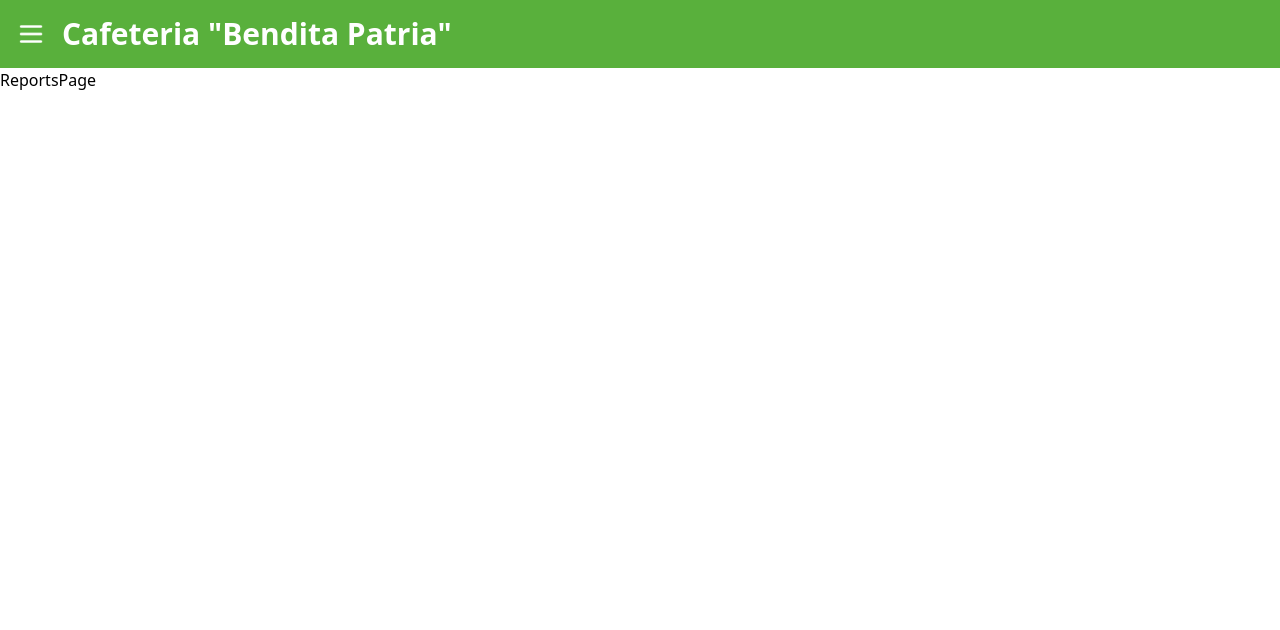
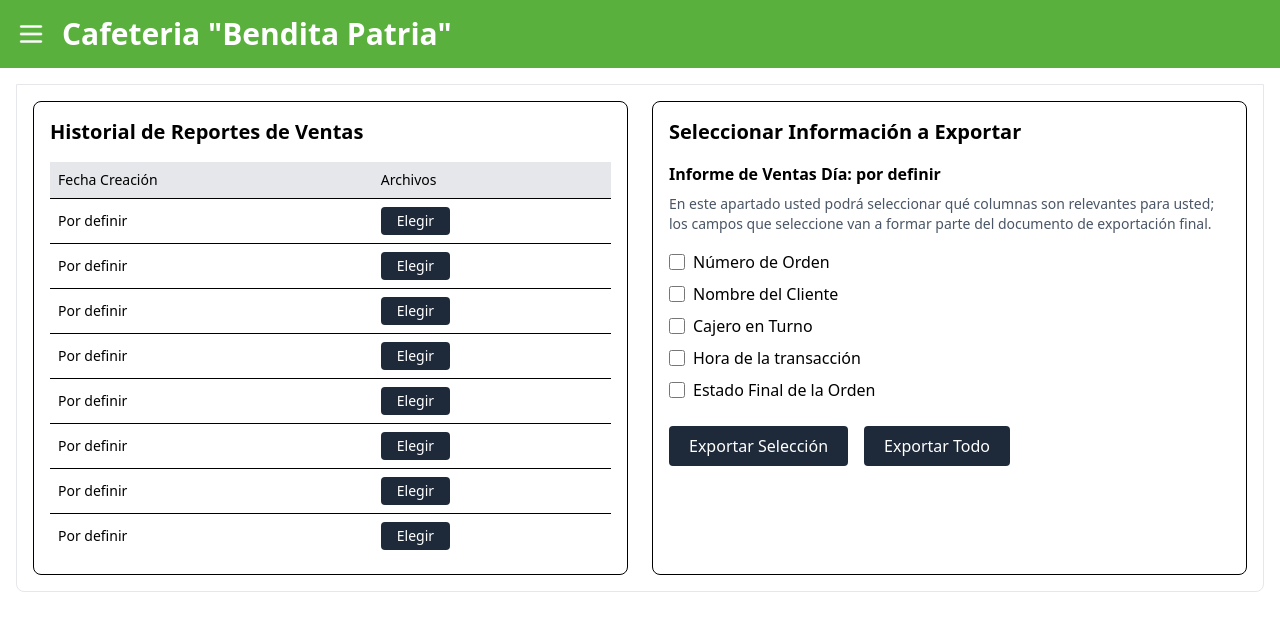
Before and after one commit to SeaBassy4/PUCA_Front_End, a React (Vite) app: page /reportes in a window 1280 px wide. Shown: the top 630 px of the page. Built offline with nearby package versions, Linux system fonts and the light colour scheme.

Commit message:
mefaltoagregarReportsPagexd

```diff
--- a/src/pages/ReportsPage.jsx
+++ b/src/pages/ReportsPage.jsx
@@ -1,7 +1,112 @@
 import React from "react";
+import PageWrapper from "../components/PageWrapper";
 
-const ReportsPage = () => {
-  return <div>ReportsPage</div>;
+
+const ReportsPage = () => {    {/*Cambiar luego*/}
+  const fechas = [
+    "Por definir",
+    "Por definir",
+    "Por definir",
+    "Por definir",
+    "Por definir",
+    "Por definir",
+    "Por definir",
+    "Por definir",
+  ];
+
+  return (
+    <PageWrapper>
+    <div className="p-4">
+
+
+      {/*Contenedor*/}
+      <div className="border border-gray-200 rounded-b-lg p-4 grid grid-cols-1 lg:grid-cols-2 gap-6">
+        {/* Historial izquierda*/}
+        <section className="border rounded-lg p-4">
+          <h2 className="text-xl font-semibold mb-4">
+            Historial de Reportes de Ventas
+          </h2>
+          <div className="overflow-y-auto max-h-[420px]">
+            <table className="w-full text-sm border-collapse">
+              <thead>
+                <tr className="bg-gray-200 text-left">
+                  <th className="p-2 font-medium">Fecha Creación</th>
+                  <th className="p-2 font-medium">Archivos</th>
+                </tr>
+              </thead>
+              <tbody>
+                {fechas.map((f) => (
+                  <tr key={f} className="border-t">
+                    <td className="p-2">{f}</td>
+                    <td className="p-2">
+                      <button className="px-4 py-1 rounded bg-gray-800 text-white">
+                        Elegir
+                      </button>
+                    </td>
+                  </tr>
+                ))}
+              </tbody>
+            </table>
+          </div>
+        </section>
+
+        {/* Selección derecha */}
+        <section className="border rounded-lg p-4">
+          <h2 className="text-xl font-semibold mb-4">
+            Seleccionar Información a Exportar
+          </h2>
+
+            <div className="flex items-center justify-between flex-wrap gap-2 mb-2">
+              <h3 className="text-base font-semibold">
+                Informe de Ventas Día: por definir
+              </h3>
+              <button className="text-sm underline text-blue-600">
+
+              </button>
+            </div>
+            <p className="text-sm text-gray-600 mb-4">
+              En este apartado usted podrá seleccionar qué columnas son
+              relevantes para usted; los campos que seleccione van a formar
+              parte del documento de exportación final.
+            </p>
+
+            <div className="space-y-2">
+              <label className="flex items-center gap-2">
+                <input type="checkbox" className="w-4 h-4" />
+                <span>Número de Orden</span>
+              </label>
+              <label className="flex items-center gap-2">
+                <input type="checkbox" className="w-4 h-4" />
+                <span>Nombre del Cliente</span>
+              </label>
+              <label className="flex items-center gap-2">
+                <input type="checkbox" className="w-4 h-4" />
+                <span>Cajero en Turno</span>
+              </label>
+              <label className="flex items-center gap-2">
+                <input type="checkbox" className="w-4 h-4" />
+                <span>Hora de la transacción</span>
+              </label>
+              <label className="flex items-center gap-2">
+                <input type="checkbox" className="w-4 h-4" />
+                <span>Estado Final de la Orden</span>
+              </label>
+            </div>
+
+            <div className="flex gap-4 mt-6">
+              <button className="px-5 py-2 rounded bg-gray-800 text-white">
+                Exportar Selección
+              </button>
+              <button className="px-5 py-2 rounded bg-gray-800 text-white">
+                Exportar Todo
+              </button>
+            </div>
+
+        </section>
+      </div>
+    </div>
+    </PageWrapper>
+  );
 };
 
 export default ReportsPage;
```
